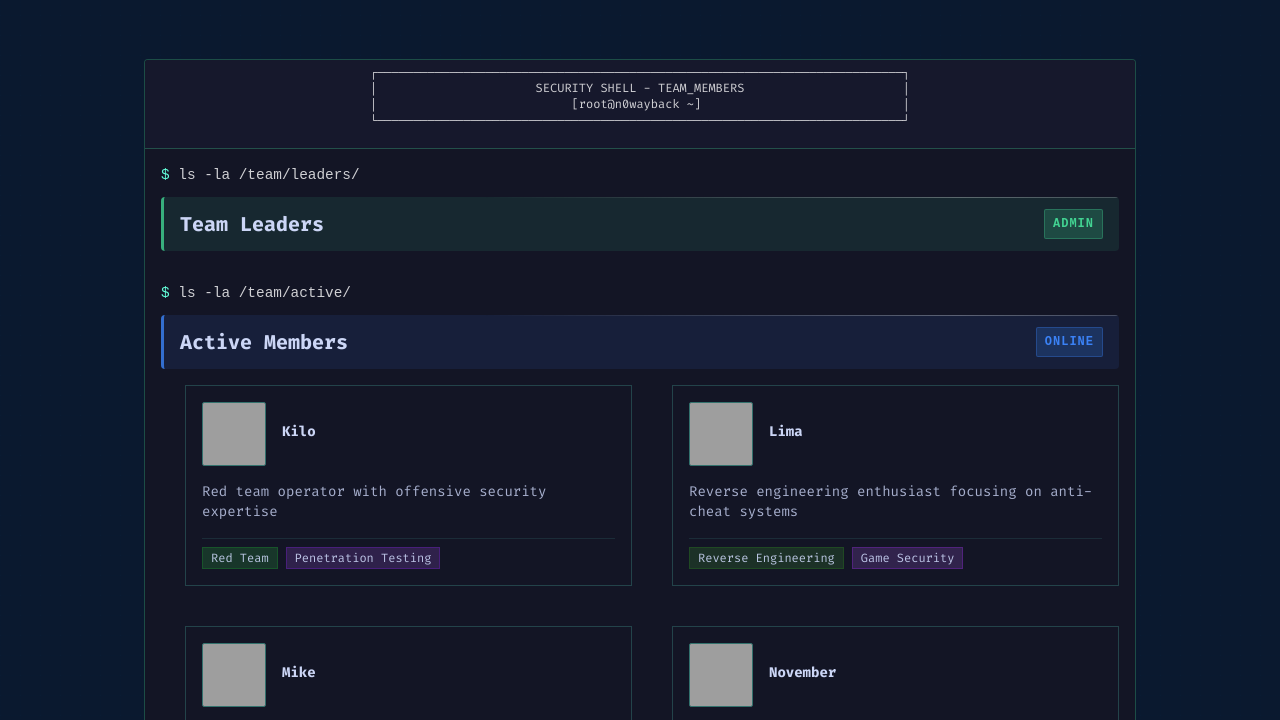
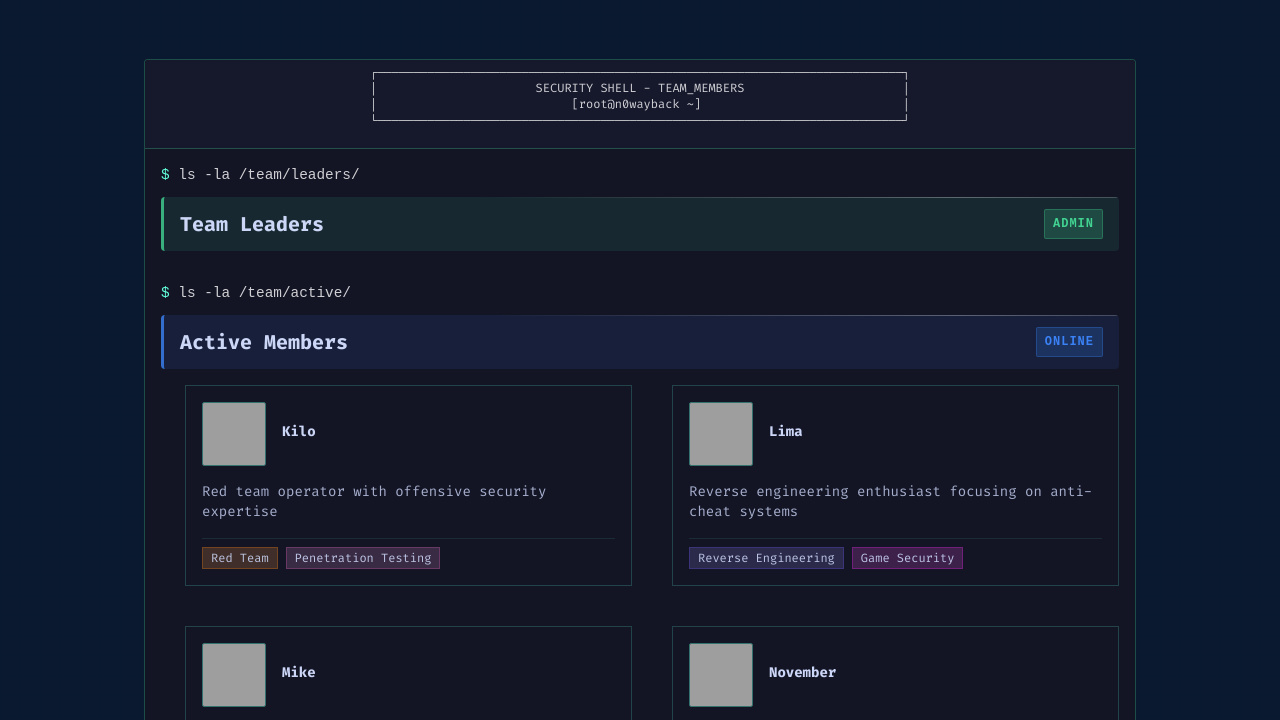
Before and after one commit to shenghuo2/N0wayBack.github.io, an Astro site: page /members in a window 1280 px wide. Shown: the part 70-790 px from the top of the page. Built offline with nearby package versions, Linux system fonts and the light colour scheme; Astro itself is replaced by a stand-in of ours; grey boxes are pictures that could not be loaded.

Commit message:
feat(member): generate unique colors for skills in MemberCard.astro

```diff
--- a/src/components/MemberCard.astro
+++ b/src/components/MemberCard.astro
@@ -52,42 +52,128 @@ if (category === 'admin') {
   categoryClass = 'border-secondary-light/20 dark:border-secondary-dark/20';
 }
 
-// 根据技能名称生成唯一的颜色 - 使用更鲜明的颜色方案
+// 创建一个技能到颜色的映射缓存
+const skillColorCache = new Map();
+
+// 预定义一组丰富多样的颜色
+const predefinedColors = [
+  { h: 0, s: 85, l: 65 },      // 红色
+  { h: 15, s: 85, l: 60 },     // 橙红色
+  { h: 30, s: 85, l: 60 },     // 橙色
+  { h: 45, s: 85, l: 60 },     // 橙黄色
+  { h: 60, s: 85, l: 55 },     // 黄色
+  { h: 75, s: 70, l: 55 },     // 黄绿色
+  { h: 90, s: 65, l: 50 },     // 草绿色
+  { h: 120, s: 60, l: 45 },    // 绿色
+  { h: 150, s: 65, l: 50 },    // 青绿色
+  { h: 180, s: 70, l: 50 },    // 青色
+  { h: 195, s: 75, l: 55 },    // 浅蓝色
+  { h: 210, s: 80, l: 60 },    // 蓝色
+  { h: 225, s: 80, l: 60 },    // 深蓝色
+  { h: 240, s: 75, l: 65 },    // 靛蓝色
+  { h: 260, s: 75, l: 65 },    // 蓝紫色
+  { h: 270, s: 75, l: 65 },    // 紫色
+  { h: 285, s: 70, l: 60 },    // 紫红色
+  { h: 300, s: 70, l: 60 },    // 粉色
+  { h: 315, s: 75, l: 60 },    // 洋红色
+  { h: 330, s: 80, l: 55 },    // 深粉色
+  { h: 345, s: 80, l: 60 },    // 玫瑰红色
+  // 额外的柔和色调
+  { h: 20, s: 60, l: 70 },     // 浅橙色
+  { h: 40, s: 70, l: 70 },     // 浅黄色
+  { h: 80, s: 50, l: 60 },     // 浅绿色
+  { h: 140, s: 50, l: 60 },    // 薄荷绿
+  { h: 170, s: 60, l: 60 },    // 浅青色
+  { h: 190, s: 60, l: 70 },    // 天蓝色
+  { h: 220, s: 60, l: 70 },    // 淡蓝色
+  { h: 250, s: 60, l: 70 },    // 淡紫色
+  { h: 280, s: 50, l: 70 },    // 淡粉紫色
+  { h: 320, s: 50, l: 70 },    // 浅粉色
+];
+
+// 根据技能名称生成唯一的颜色
 function generateColorFromSkill(skill: string) {
-  // 简单的字符串哈希函数
+  // 检查缓存中是否已有该技能的颜色
+  if (skillColorCache.has(skill)) {
+    return skillColorCache.get(skill);
+  }
+
+  // 为每个技能分配一个唯一的颜色索引
+  // 使用技能名称的哈希值来确保相同技能总是获得相同颜色
   let hash = 0;
   for (let i = 0; i < skill.length; i++) {
     hash = skill.charCodeAt(i) + ((hash << 5) - hash);
   }
 
-  // 预定义一些鲜明的颜色组合
-  const colorSets = [
-    { h: 0, s: 85, l: 65 },     // 红色
-    { h: 30, s: 85, l: 60 },    // 橙色
-    { h: 60, s: 85, l: 55 },    // 黄色
-    { h: 120, s: 60, l: 45 },   // 绿色
-    { h: 180, s: 70, l: 50 },   // 青色
-    { h: 210, s: 80, l: 60 },   // 蓝色
-    { h: 270, s: 75, l: 65 },   // 紫色
-    { h: 300, s: 70, l: 60 },   // 粉色
-    { h: 330, s: 80, l: 55 }    // 洋红色
-  ];
+  // 确保哈希值为正数
+  hash = Math.abs(hash);
 
-  // 选择一个颜色组合
-  const colorIndex = Math.abs(hash) % colorSets.length;
-  const baseColor = colorSets[colorIndex];
+  // 选择一个预定义的颜色
+  const colorIndex = hash % predefinedColors.length;
+  const baseColor = predefinedColors[colorIndex];
 
-  // 添加一些随机变化，但保持在同一色系
-  const h = baseColor.h + (Math.abs(hash) % 20) - 10;  // 色相微调
-  const s = baseColor.s + (Math.abs(hash) % 10) - 5;   // 饱和度微调
-  const l = baseColor.l + (Math.abs(hash) % 10) - 5;   // 亮度微调
+  // 添加一些微小的随机变化，但保持在同一色系
+  // 这样可以确保相似的技能名称不会得到完全相同的颜色
+  const variationRange = 5; // 较小的变化范围
+  const h = baseColor.h + (hash % variationRange) - Math.floor(variationRange / 2);
+  const s = Math.min(100, Math.max(30, baseColor.s + (hash % variationRange) - Math.floor(variationRange / 2)));
+  const l = Math.min(80, Math.max(30, baseColor.l + (hash % variationRange) - Math.floor(variationRange / 2)));
 
-  return {
+  // 创建颜色对象
+  const colorObj = {
     bgLight: `hsla(${h}, ${s}%, ${l}%, 0.2)`,
     bgDark: `hsla(${h}, ${s}%, ${Math.max(l-15, 30)}%, 0.25)`,
     borderLight: `hsla(${h}, ${s+10}%, ${l-10}%, 0.3)`,
     borderDark: `hsla(${h}, ${s+10}%, ${Math.max(l-5, 35)}%, 0.35)`
   };
+
+  // 将颜色保存到缓存中
+  skillColorCache.set(skill, colorObj);
+
+  return colorObj;
+}
+
+// 确保每个技能都有唯一的颜色
+// 预先处理所有技能，防止哈希冲突导致颜色重复
+if (skills && skills.length > 0) {
+  const usedColorIndices = new Set();
+
+  skills.forEach(skill => {
+    let hash = 0;
+    for (let i = 0; i < skill.length; i++) {
+      hash = skill.charCodeAt(i) + ((hash << 5) - hash);
+    }
+    hash = Math.abs(hash);
+
+    let colorIndex = hash % predefinedColors.length;
+    let attempts = 0;
+    const maxAttempts = predefinedColors.length;
+
+    // 如果颜色已被使用，尝试下一个颜色
+    while (usedColorIndices.has(colorIndex) && attempts < maxAttempts) {
+      colorIndex = (colorIndex + 1) % predefinedColors.length;
+      attempts++;
+    }
+
+    // 标记此颜色已被使用
+    usedColorIndices.add(colorIndex);
+
+    // 生成并缓存颜色
+    const baseColor = predefinedColors[colorIndex];
+    const variationRange = 5;
+    const h = baseColor.h + (hash % variationRange) - Math.floor(variationRange / 2);
+    const s = Math.min(100, Math.max(30, baseColor.s + (hash % variationRange) - Math.floor(variationRange / 2)));
+    const l = Math.min(80, Math.max(30, baseColor.l + (hash % variationRange) - Math.floor(variationRange / 2)));
+
+    const colorObj = {
+      bgLight: `hsla(${h}, ${s}%, ${l}%, 0.2)`,
+      bgDark: `hsla(${h}, ${s}%, ${Math.max(l-15, 30)}%, 0.25)`,
+      borderLight: `hsla(${h}, ${s+10}%, ${l-10}%, 0.3)`,
+      borderDark: `hsla(${h}, ${s+10}%, ${Math.max(l-5, 35)}%, 0.35)`
+    };
+
+    skillColorCache.set(skill, colorObj);
+  });
 }
 ---
 
```
